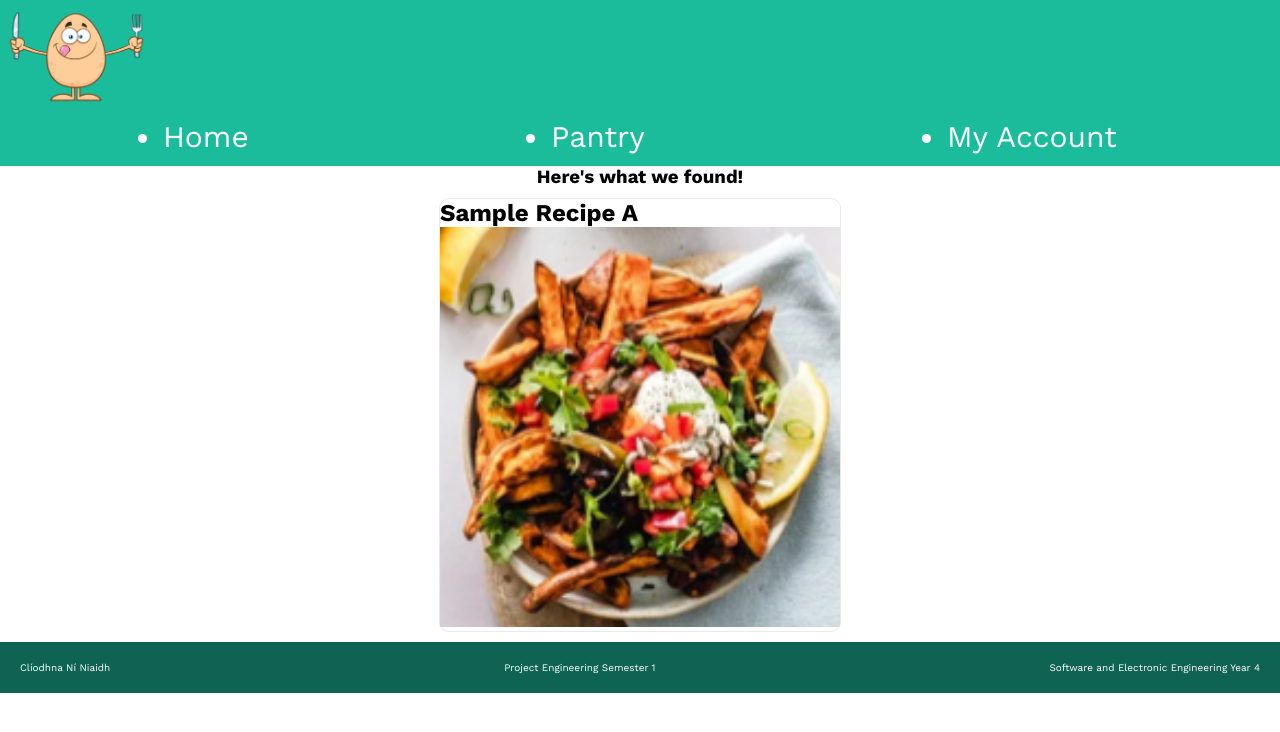
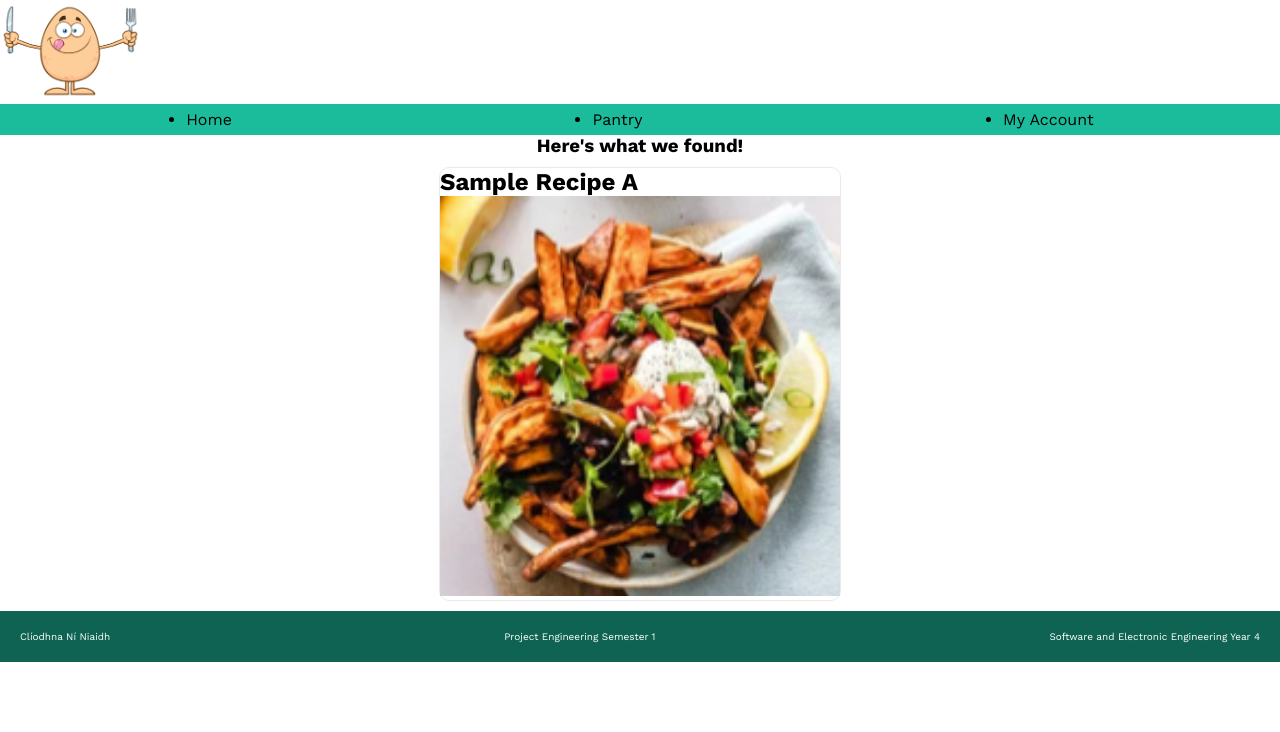
Before and after one commit to cliodhnaniniaidh1/BiaBlasta, a Next.js app: page /results in a window 1280 px wide. Shown: the top 732 px of the page. Built offline with nearby package versions, Linux system fonts and the light colour scheme.

Commit message:
fixing footer and header

```diff
--- a/styles/Pantry.module.css
+++ b/styles/Pantry.module.css
@@ -8,13 +8,6 @@
     flex-direction: column;
     justify-content: center;
     align-items: center;
-  }
-
-  .header {
-    padding: 6px;
-    background: #1abc9c;
-    color: white;
-    font-size: 30px;
   }
 
   .button {
```
